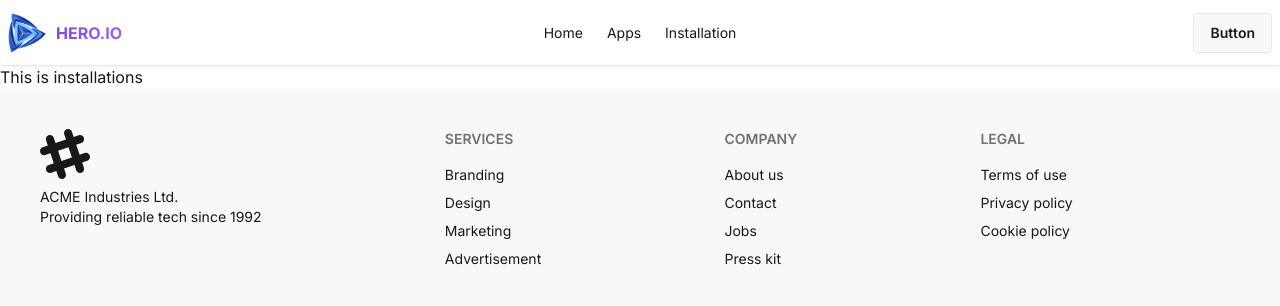
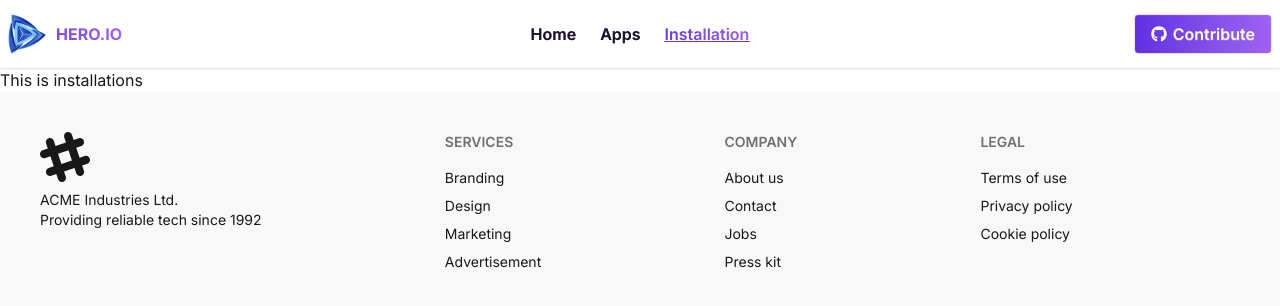
Before and after one commit to RHR-code/B12-A08-Hero-Apps, a React (Vite) app: page /installation in a window 1280 px wide. Shown: the top 306 px of the page. Built offline with nearby package versions, Linux system fonts and the light colour scheme.

Commit message:
added styling to navbar

```diff
--- a/src/App.jsx
+++ b/src/App.jsx
@@ -2,12 +2,7 @@ import "./App.css";
 import Navbar from "./Components/Navbar";
 
 function App() {
-  return (
-    <>
-      <Navbar />
-      <h1>Project Initiated</h1>
-    </>
-  );
+  return <></>;
 }
 
 export default App;
--- a/src/Components/Navbar.jsx
+++ b/src/Components/Navbar.jsx
@@ -1,6 +1,7 @@
 import React from "react";
 import logo from "../assets/logo.png";
 import { NavLink } from "react-router";
+import { FaGithub } from "react-icons/fa";
 const Navbar = () => {
   return (
     <div className="navbar bg-base-100 shadow-sm">
@@ -27,12 +28,41 @@ const Navbar = () => {
             tabIndex={0}
             className="menu menu-sm dropdown-content bg-base-100 rounded-box z-1 mt-3 w-52 p-2 shadow"
           >
-            <li>
-              <a>Item 1</a>
+            <li className="bg-gradient-to-r from-[#632EE3] to-[#9F62F2] bg-clip-text">
+              <NavLink
+                className={({ isActive }) =>
+                  isActive
+                    ? "text-transparent underline decoration-[#632EE3]"
+                    : ""
+                }
+                to="/"
+              >
+                Home
+              </NavLink>
             </li>
-            <li></li>
-            <li>
-              <a>Item 3</a>
+            <li className="bg-gradient-to-r from-[#632EE3] to-[#9F62F2] bg-clip-text">
+              <NavLink
+                className={({ isActive }) =>
+                  isActive
+                    ? "text-transparent underline decoration-[#632EE3]"
+                    : ""
+                }
+                to="/apps"
+              >
+                Apps
+              </NavLink>
+            </li>
+            <li className="bg-gradient-to-r from-[#632EE3] to-[#9F62F2] bg-clip-text">
+              <NavLink
+                className={({ isActive }) =>
+                  isActive
+                    ? "text-transparent underline decoration-[#632EE3]"
+                    : ""
+                }
+                to="/installation"
+              >
+                Installation
+              </NavLink>
             </li>
           </ul>
         </div>
@@ -43,20 +73,50 @@ const Navbar = () => {
         </div>
       </div>
       <div className="navbar-center hidden lg:flex">
-        <ul className="menu menu-horizontal px-1">
-          <li>
-            <NavLink to="/">Home</NavLink>
+        <ul className="menu menu-horizontal px-1 font-semibold text-base">
+          <li className="bg-gradient-to-r from-[#632EE3] to-[#9F62F2] bg-clip-text">
+            <NavLink
+              className={({ isActive }) =>
+                isActive
+                  ? "text-transparent underline decoration-[#632EE3]"
+                  : ""
+              }
+              to="/"
+            >
+              Home
+            </NavLink>
           </li>
-          <li>
-            <NavLink to="/apps">Apps</NavLink>
+          <li className="bg-gradient-to-r from-[#632EE3] to-[#9F62F2] bg-clip-text">
+            <NavLink
+              className={({ isActive }) =>
+                isActive
+                  ? "text-transparent underline decoration-[#632EE3]"
+                  : ""
+              }
+              to="/apps"
+            >
+              Apps
+            </NavLink>
           </li>
-          <li>
-            <NavLink to="/installation">Installation</NavLink>
+          <li className="bg-gradient-to-r from-[#632EE3] to-[#9F62F2] bg-clip-text">
+            <NavLink
+              className={({ isActive }) =>
+                isActive
+                  ? "text-transparent underline decoration-[#632EE3]"
+                  : ""
+              }
+              to="/installation"
+            >
+              Installation
+            </NavLink>
           </li>
         </ul>
       </div>
       <div className="navbar-end">
-        <a className="btn">Button</a>
+        <a className="btn bg-gradient-to-r from-[#632EE3] to-[#9F62F2] text-white font-semibold text-base">
+          {" "}
+          <FaGithub /> Contribute
+        </a>
       </div>
     </div>
   );
```
